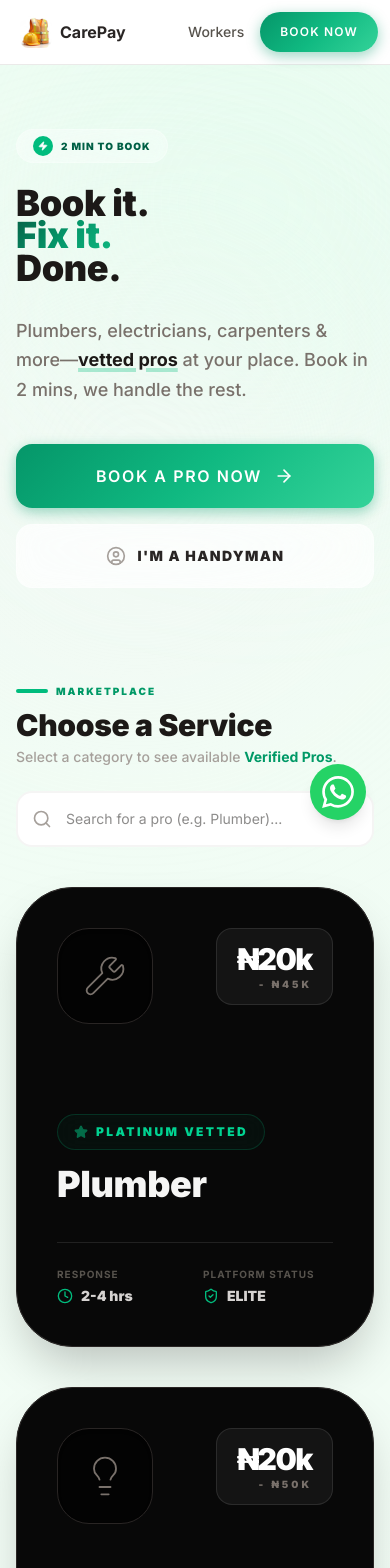
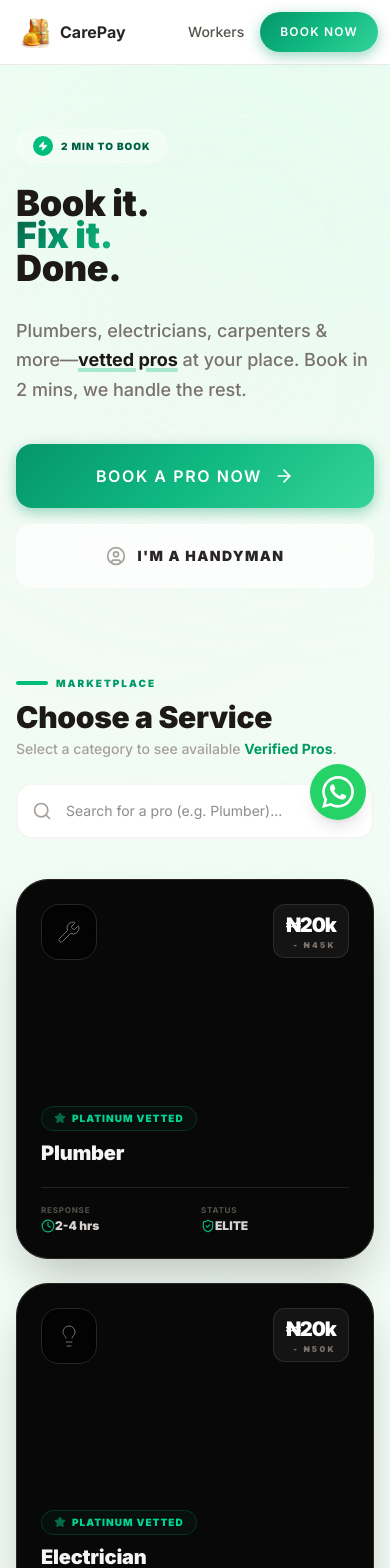
Before and after one commit to DevzekiFaith/carepay, a Next.js app: page / in a window 390 px wide. Shown: the top 1568 px of the page. Built offline with nearby package versions, Linux system fonts and the light colour scheme.

Commit message:
card-change

```diff
--- a/app/components/HomeClient.tsx
+++ b/app/components/HomeClient.tsx
@@ -57,10 +57,10 @@ export default function HomeClient() {
         <Hero />
 
         {/* Main layout grid */}
-        <main className="grid flex-1 gap-8 lg:grid-cols-[1fr_360px] xl:grid-cols-[1fr_400px] mt-8">
+        <main className="grid flex-1 gap-6 sm:gap-8 lg:grid-cols-[1fr_360px] xl:grid-cols-[1fr_400px] mt-6 sm:mt-8">
 
           {/* Left Column: Interactive Booking */}
-          <div className="space-y-12">
+          <div className="space-y-10 sm:space-y-12">
 
             {/* Service Selection Section */}
             <section className="animate-slide-up delay-1">
@@ -73,7 +73,7 @@ export default function HomeClient() {
 
             {/* Form Section */}
             <section className="card-vibe animate-slide-up delay-2 overflow-hidden border border-stone-100 shadow-xl shadow-stone-200/50">
-              <div className="bg-gradient-to-r from-emerald-600/5 to-emerald-500/5 px-6 py-8 sm:px-10">
+              <div className="bg-gradient-to-r from-emerald-600/5 to-emerald-500/5 px-4 py-6 sm:px-10 sm:py-8">
                 <QuickRequestForm
                   services={SERVICES}
                   selectedService={selectedService}
--- a/app/components/ServiceGrid.tsx
+++ b/app/components/ServiceGrid.tsx
@@ -51,13 +51,13 @@ export default function ServiceGrid({ services, selectedService, onSelectService
             </div>
 
             {filteredServices.length > 0 ? (
-                <div className="grid grid-cols-1 gap-10 sm:grid-cols-2 lg:grid-cols-3">
+                <div className="grid grid-cols-1 gap-6 sm:gap-10 sm:grid-cols-2 lg:grid-cols-3">
                     {filteredServices.map((service, idx) => (
                         <button
                             key={service.label}
                             onClick={() => onSelectService(service.label)}
                             style={{ animationDelay: `${idx * 50}ms` }}
-                            className={`group relative flex flex-col items-start rounded-[56px] border transition-all duration-700 animate-slide-up hover:-translate-y-6 active:scale-95 overflow-hidden text-left min-h-[460px] w-full perspective-1000 ${selectedService === service.label
+                            className={`group relative flex flex-col items-start rounded-[32px] sm:rounded-[48px] border transition-all duration-700 animate-slide-up hover:-translate-y-4 active:scale-95 overflow-hidden text-left min-h-[380px] sm:min-h-[420px] w-full perspective-1000 ${selectedService === service.label
                                 ? "bg-[#050505] border-emerald-500 shadow-[0_0_80px_-12px_rgba(16,185,129,0.5)] ring-2 ring-emerald-500/50"
                                 : "bg-[#080808] border-stone-800 shadow-2xl hover:border-emerald-400 hover:shadow-[0_0_60px_-12px_rgba(16,185,129,0.3)]"
                                 }`}
@@ -68,25 +68,25 @@ export default function ServiceGrid({ services, selectedService, onSelectService
                             </div>
 
                             {/* Obsidian Precision Ring */}
-                            <div className="absolute inset-0 rounded-[56px] ring-1 ring-white/10 pointer-events-none" />
+                            <div className="absolute inset-0 rounded-[32px] sm:rounded-[48px] ring-1 ring-white/10 pointer-events-none" />
 
-                            <div className="relative z-10 w-full grow flex flex-col p-10">
-                                <div className="flex w-full items-start justify-between mb-12">
+                            <div className="relative z-10 w-full grow flex flex-col p-6 sm:p-8">
+                                <div className="flex w-full items-start justify-between mb-8 sm:mb-10">
                                     {/* Cyber-Recessed Icon Housing */}
-                                    <div className={`flex h-24 w-24 items-center justify-center rounded-[32px] border transition-all duration-700 ${selectedService === service.label
-                                        ? "bg-emerald-500 border-emerald-400 text-white shadow-[0_0_30px_rgba(16,185,129,0.6)]"
+                                    <div className={`flex h-14 w-14 sm:h-16 sm:w-16 items-center justify-center rounded-[18px] sm:rounded-[20px] border transition-all duration-700 ${selectedService === service.label
+                                        ? "bg-emerald-500 border-emerald-400 text-white shadow-[0_0_20px_rgba(16,185,129,0.4)]"
                                         : "bg-black/60 border-stone-800 text-stone-500 group-hover:border-emerald-500/50 group-hover:text-emerald-400 shadow-inner"}`}>
-                                        <service.icon size={44} strokeWidth={1} className="group-hover:scale-125 transition-transform duration-700 ease-out group-hover:rotate-12" />
+                                        <service.icon size={24} sm:size={28} strokeWidth={1} className="group-hover:scale-125 transition-transform duration-700 ease-out group-hover:rotate-12" />
                                     </div>
 
                                     {/* Holographic Price Anchor */}
-                                    <div className={`flex flex-col items-end px-5 py-3 rounded-2xl border transition-all duration-700 ${selectedService === service.label
+                                    <div className={`flex flex-col items-end px-3 py-1.5 sm:px-4 sm:py-2 rounded-xl border transition-all duration-700 ${selectedService === service.label
                                         ? "bg-emerald-500/10 border-emerald-500/40"
                                         : "bg-white/5 border-white/10 group-hover:border-emerald-500/30 group-hover:bg-emerald-500/5"}`}>
-                                        <span className="text-3xl font-black tracking-tighter text-white group-hover:text-emerald-400 transition-colors">
+                                        <span className="text-xl sm:text-2xl font-black tracking-tighter text-white group-hover:text-emerald-400 transition-colors">
                                             {service.price.split(' ')[0]}
                                         </span>
-                                        <span className="text-[10px] font-black uppercase tracking-[0.3em] text-stone-500">
+                                        <span className="text-[8px] sm:text-[9px] font-black uppercase tracking-[0.3em] text-stone-500">
                                             {service.price.split(' ').slice(1).join(' ')}
                                         </span>
                                     </div>
@@ -94,29 +94,29 @@ export default function ServiceGrid({ services, selectedService, onSelectService
 
                                 {/* Main Content Block */}
                                 <div className="mt-auto">
-                                    <div className="mb-4 inline-flex items-center gap-2 border border-emerald-500/20 bg-emerald-500/5 px-4 py-2 rounded-full backdrop-blur-md">
-                                        <Star size={14} className="fill-emerald-500 text-emerald-500 animate-pulse" />
-                                        <span className="text-[12px] font-black text-emerald-400 uppercase tracking-[0.2em]">PLATINUM VETTED</span>
+                                    <div className="mb-3 sm:mb-4 inline-flex items-center gap-1.5 sm:gap-2 border border-emerald-500/20 bg-emerald-500/5 px-3 py-1 sm:px-4 sm:py-2 rounded-full backdrop-blur-md">
+                                        <Star size={12} sm:size={14} className="fill-emerald-500 text-emerald-500 animate-pulse" />
+                                        <span className="text-[10px] sm:text-[12px] font-black text-emerald-400 uppercase tracking-[0.1em] sm:tracking-[0.2em]">PLATINUM VETTED</span>
                                     </div>
 
-                                    <h3 className={`text-4xl font-black tracking-tighter mb-10 leading-[1] ${selectedService === service.label ? "text-white" : "text-stone-100 group-hover:text-white"}`}>
+                                    <h3 className={`text-xl sm:text-2xl font-black tracking-tighter mb-6 sm:mb-8 leading-[1] ${selectedService === service.label ? "text-white" : "text-stone-100 group-hover:text-white"}`}>
                                         {service.label}
                                     </h3>
 
                                     {/* Technical Metadata Tray */}
-                                    <div className="grid grid-cols-2 gap-4 pt-6 border-t border-white/10">
-                                        <div className="flex flex-col gap-1">
-                                            <span className="text-[10px] font-bold text-stone-600 uppercase tracking-widest">Response</span>
-                                            <div className="flex items-center gap-2 text-stone-300 group-hover:text-white">
-                                                <Clock size={16} className="text-emerald-500" />
-                                                <span className="text-sm font-black">{service.time}</span>
+                                    <div className="grid grid-cols-2 gap-3 sm:gap-4 pt-4 sm:pt-6 border-t border-white/10">
+                                        <div className="flex flex-col gap-0.5 sm:gap-1">
+                                            <span className="text-[8px] sm:text-[10px] font-bold text-stone-600 uppercase tracking-widest">Response</span>
+                                            <div className="flex items-center gap-1.2 sm:gap-2 text-stone-300 group-hover:text-white">
+                                                <Clock size={14} sm:size={16} className="text-emerald-500" />
+                                                <span className="text-xs sm:text-sm font-black">{service.time}</span>
                                             </div>
                                         </div>
-                                        <div className="flex flex-col gap-1">
-                                            <span className="text-[10px] font-bold text-stone-600 uppercase tracking-widest">Platform Status</span>
-                                            <div className="flex items-center gap-2 text-stone-300 group-hover:text-white">
-                                                <ShieldCheck size={16} className="text-emerald-500" />
-                                                <span className="text-sm font-black uppercase">Elite</span>
+                                        <div className="flex flex-col gap-0.5 sm:gap-1">
+                                            <span className="text-[8px] sm:text-[10px] font-bold text-stone-600 uppercase tracking-widest">Status</span>
+                                            <div className="flex items-center gap-1.2 sm:gap-2 text-stone-300 group-hover:text-white">
+                                                <ShieldCheck size={14} sm:size={16} className="text-emerald-500" />
+                                                <span className="text-xs sm:text-sm font-black uppercase">Elite</span>
                                             </div>
                                         </div>
                                     </div>
```
